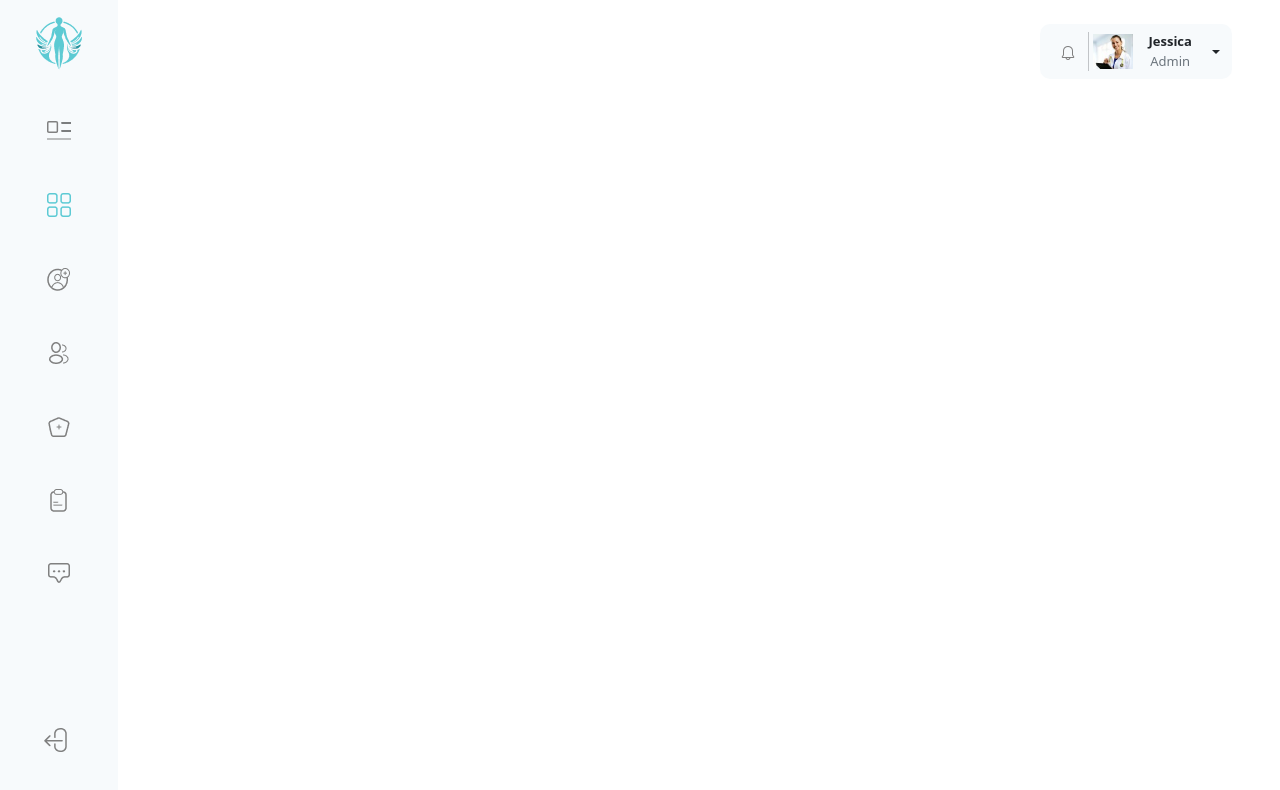
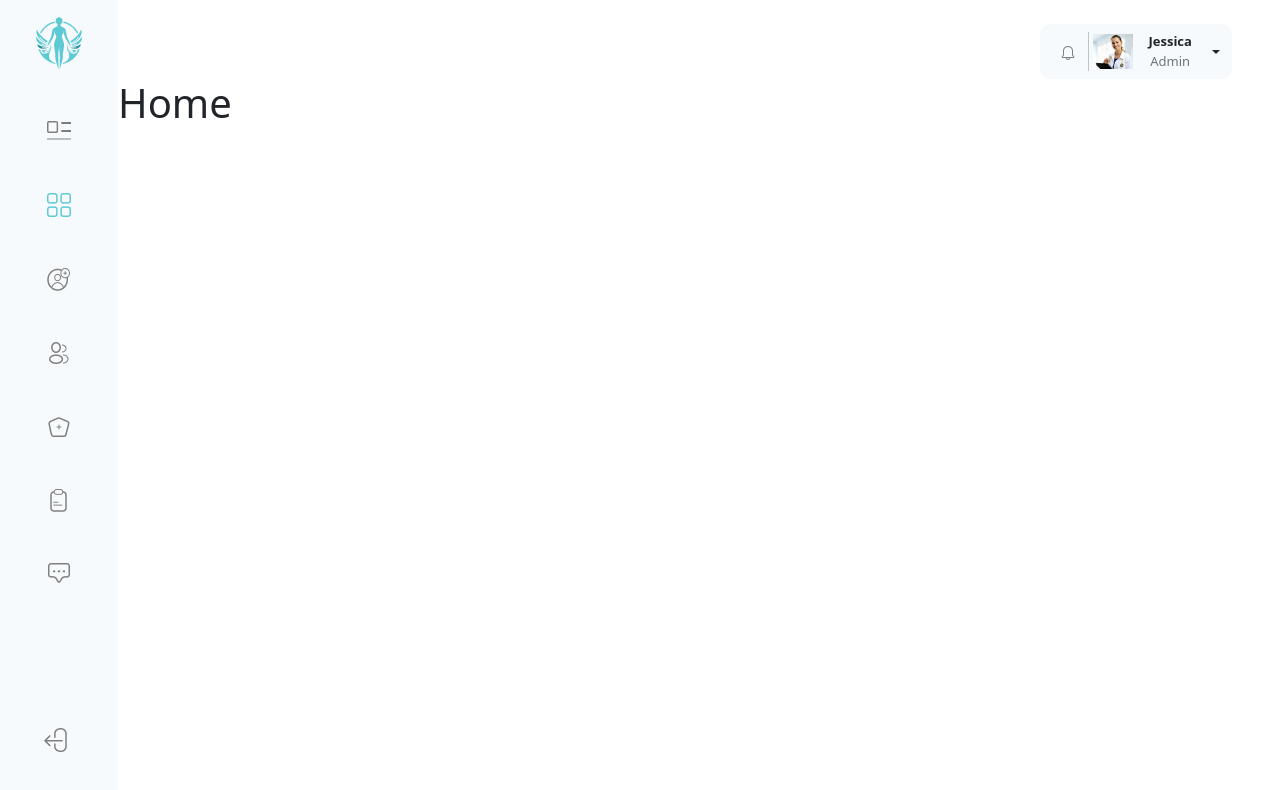
Before and after one commit to Nithish1206/myapp, a React (Create React App) app: page / in a window 1280 px wide. Shown: the top 790 px of the page. Built offline with nearby package versions, Linux system fonts and the light colour scheme.

Commit message:
Fix : added Home

```diff
--- a/src/App.js
+++ b/src/App.js
@@ -13,6 +13,7 @@
 import PatientProfile from "./components/Patient/PatientProfile";
 import Records from "./components/Patient/Records.json";
 import EditPatientDetail from "./components/Patient/EditPatient/EditPatientDetail";
+import Home from "./components/Home";
 
 function App() {
   const storedData = JSON.parse(localStorage.getItem("PatientData"));
@@ -53,6 +54,7 @@
       <Col className="p-0 m-0 overflow-x-hidden">
         <Navigation name={User[0]} />
         <Routes>
+          <Route path="/" element={<Home />} />
           <Route path="/Dashboard" element={<Dashboard />} />
           <Route path="/PatientList" element={<PatientList />} />
           <Route path="PatientList/PatientProfile/:id" element={<PatientProfile />} />
--- /dev/null
+++ b/src/components/Home.jsx
@@ -0,0 +1,7 @@
+import React from "react";
+
+const Home = () => {
+  return <h1>Home</h1>;
+};
+
+export default Home;
```
Also changed, not shown: 1 other file (tests, documents, lock files or other folders).
